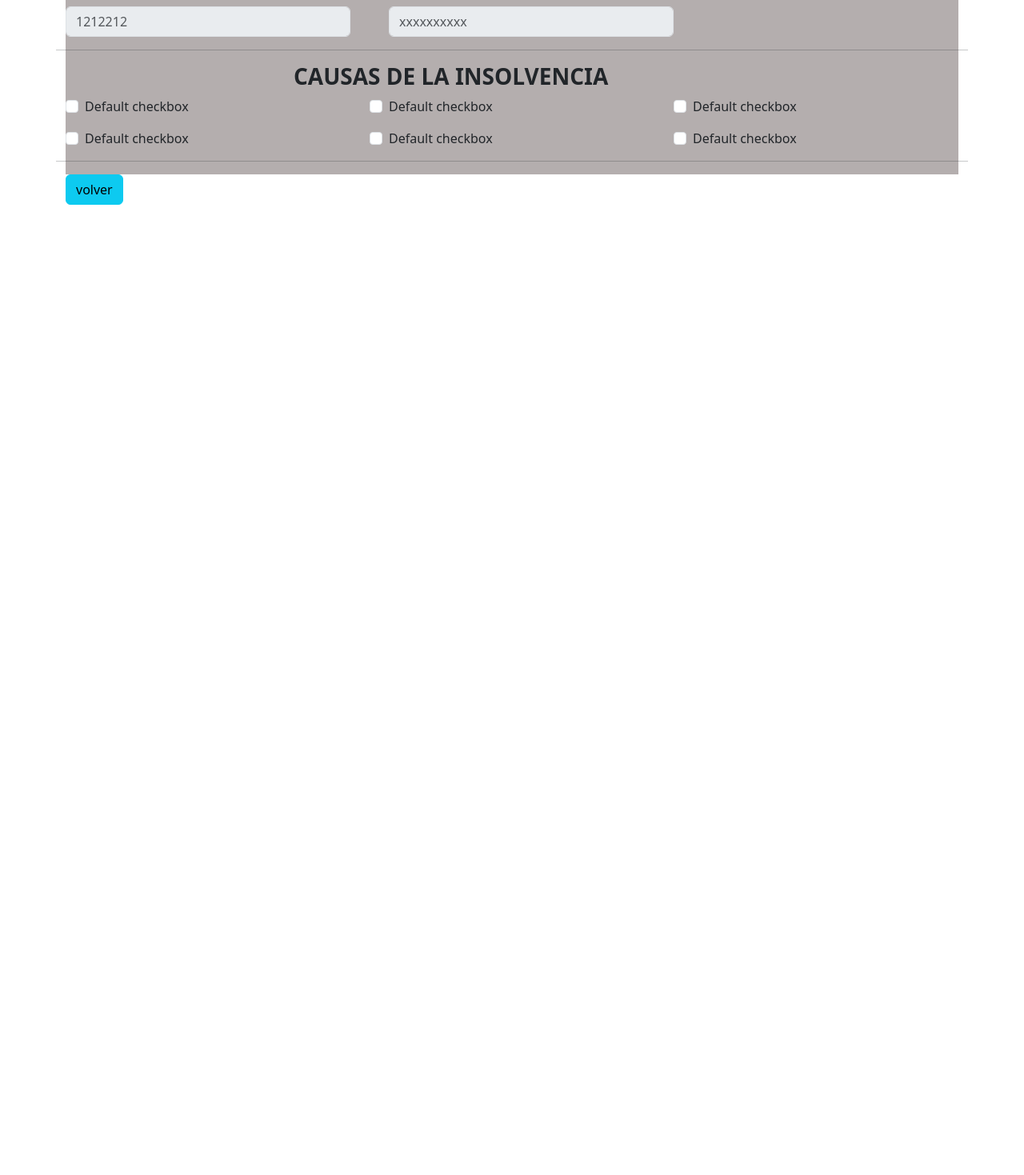
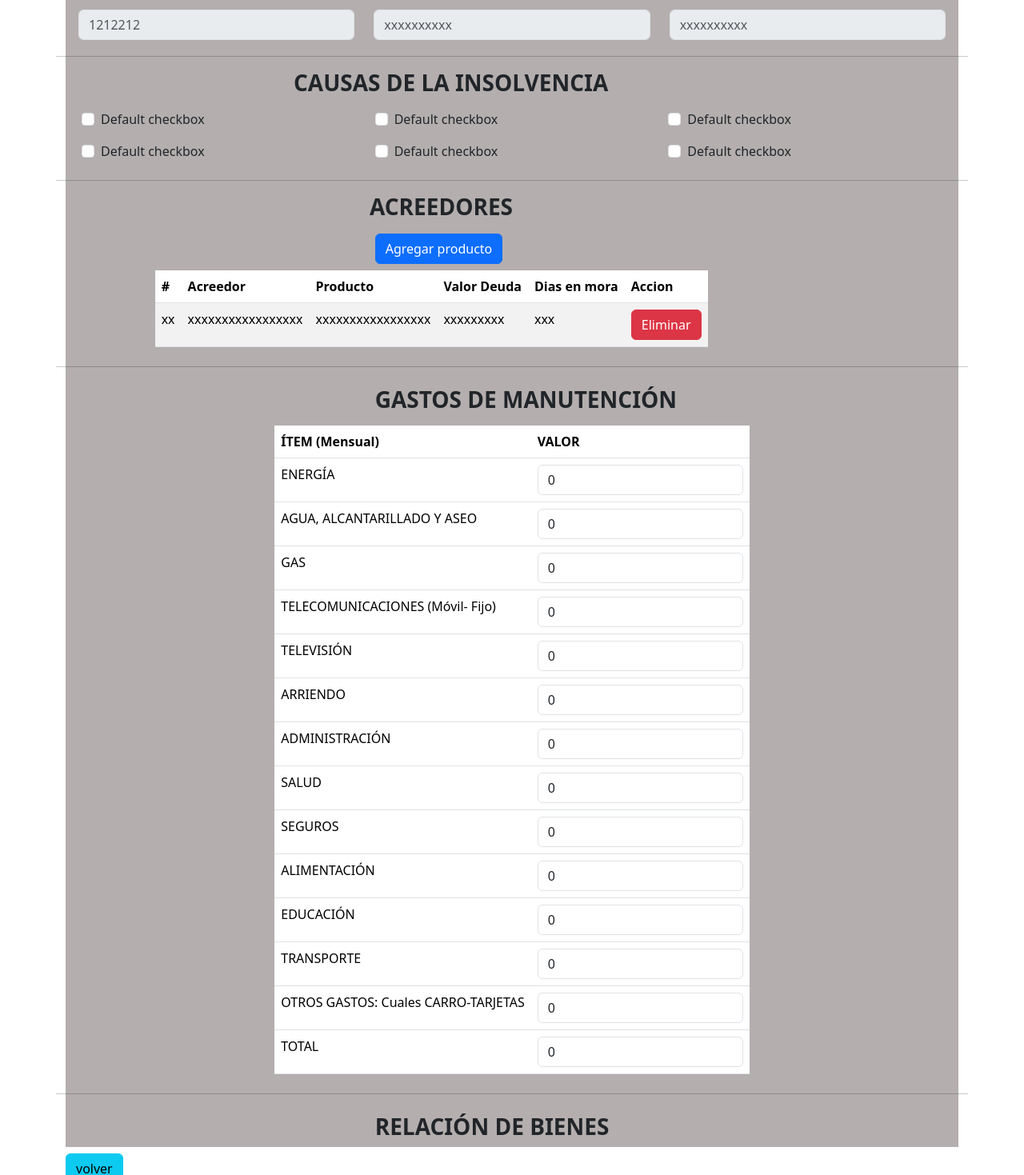
Before and after one commit to sneyder53/front-insolvencia, an Angular app: page /orientacion/1 in a window 1280 px wide. Shown: the part 263-1732 px from the top of the page at 80% size. Before the commit the page ends 800 px from the top, so only its background shows below. Built offline with nearby package versions, Linux system fonts and the light colour scheme.

Commit message:
ajuste de navbar y orientacion

```diff
--- a/src/app/components/navbar/navbar.component.html
+++ b/src/app/components/navbar/navbar.component.html
@@ -17,10 +17,10 @@
             Configuracion
           </a>
           <ul class="dropdown-menu">
-            <li><a class="dropdown-item" [routerLink]="['/honorario']">Honorarios</a></li>
             <li><a class="dropdown-item" [routerLink]="['/usuario']">Usuarios</a></li>
             <li><hr class="dropdown-divider"></li>
             <li><a class="dropdown-item" [routerLink]="['/causa']">Causas</a></li>
+            <li><a class="dropdown-item" [routerLink]="['/honorario']">Honorarios</a></li>
           </ul>
         </li>
       </ul>
--- a/src/app/components/orientacion/orientacion.component.html
+++ b/src/app/components/orientacion/orientacion.component.html
@@ -12,39 +12,45 @@
         <hr>
       </div>
       <div class="row">
-        <div class="col-3"></div>
+        <div class="col-4"></div>
         <div class="col-auto">
-          <h3>Datos Cliente</h3>
+          <h3><strong>DATOS CLIENTE</strong></h3>
         </div>
-        <div class="col-3"></div>
+        <div class="col-4"></div>
       </div>
-      <div class="row">
+      <div class="row m-1">
         <div class="col-4">
           <div class="mb-3">
             <label for="cliente" class="form-label">Cedula</label>
             <input type="text" class="form-control" id="cedula" placeholder="1212212" disabled>
           </div>
         </div>
-        <div class="col-auto"></div>
+
         <div class="col-4">
           <div class="mb-3">
             <label for="cliente" class="form-label">Nombre</label>
-            <input type="text" class="form-control" id="cedula" placeholder="xxxxxxxxxx" disabled>
+            <input type="text" class="form-control" id="nombre" placeholder="xxxxxxxxxx" disabled>
+          </div>
+        </div>
+        <div class="col-4">
+          <div class="mb-3">
+            <label for="cliente" class="form-label">Telefono</label>
+            <input type="text" class="form-control" id="telefono" placeholder="xxxxxxxxxx" disabled>
           </div>
         </div>
       </div>
       <div class="row">
         <hr>
       </div>
-      <div class="row">
+      <div class="row ">
         <div class="col-3"></div>
-        <div class="col-auto">
+        <div class="col-auto ">
           <h3><strong>CAUSAS DE LA INSOLVENCIA</strong></h3>
         </div>
         <div class="col-3"></div>
       </div>
 
-      <div class="row">
+      <div class="row m-2">
         <div class="col-4">
           <div class="mb-3">
             <div class="form-check">
@@ -103,7 +109,170 @@
       <div class="row">
         <hr>
       </div>
-
+      <div class="row ">
+        <div class="col-4"></div>
+        <div class="col-auto ">
+          <h3><strong>ACREEDORES</strong></h3>
+        </div>
+        <div class="col-4"></div>
+      </div>
+      <div class="row m-2">
+        <div class="col-4"></div>
+        <div class="col-auto">
+          <button class="btn btn-primary">Agregar producto</button>
+        </div>
+        <div class="col-4"></div>
+      </div>
+      <div class="row m-2">
+        <div class="col-1"></div>
+        <div class="col-auto">
+          <table class="table table-striped table-hover">
+            <thead>
+              <tr>
+                <th scope="col">#</th>
+                <th scope="col">Acreedor</th>
+                <th scope="col">Producto</th>
+                <th scope="col">Valor Deuda</th>
+                <th scope="col">Dias en mora</th>
+                <th scope="col">Accion</th>
+              </tr>
+            </thead>
+            <tbody>
+              <tr>
+                <td>xx</td>
+                <td>xxxxxxxxxxxxxxxxx</td>
+                <td>xxxxxxxxxxxxxxxxx</td>
+                <td>xxxxxxxxx</td>
+                <td>xxx</td>
+                <td>
+                  <button class="btn btn-danger">Eliminar</button>
+                </td>
+              </tr>
+            </tbody>
+          </table>
+        </div>
+        <div class="col-1"></div>
+      </div>
+      <div class="row">
+        <hr>
+      </div>
+      <div class="row m-2">
+        <div class="col-4"></div>
+        <div class="col-auto ">
+          <h3><strong>GASTOS DE MANUTENCIÓN </strong></h3>
+        </div>
+        <div class="col-4"></div>
+      </div>
+      <div class="row m-2">
+        <div class="col"></div>
+        <div class="col-auto">
+          <table class="table">
+            <thead>
+              <tr>
+                <th scope="col">ÍTEM (Mensual)</th>
+                <th scope="col">VALOR</th>
+              </tr>
+            </thead>
+            <tbody>
+              <tr>
+                <td>ENERGÍA</td>
+                <td>
+                  <input class="form-control" type="number" aria-label="Valor" value="0">
+                </td>
+              </tr>
+              <tr>
+                <td>AGUA, ALCANTARILLADO Y ASEO</td>
+                <td>
+                  <input class="form-control" type="number" aria-label="Valor" value="0">
+                </td>
+              </tr>
+              <tr>
+                <td>GAS</td>
+                <td>
+                  <input class="form-control" type="number" aria-label="Valor" value="0">
+                </td>
+              </tr>
+              <tr>
+                <td>TELECOMUNICACIONES (Móvil- Fijo)</td>
+                <td>
+                  <input class="form-control" type="number" aria-label="Valor" value="0">
+                </td>
+              </tr>
+              <tr>
+                <td>TELEVISIÓN</td>
+                <td>
+                  <input class="form-control" type="number" aria-label="Valor" value="0">
+                </td>
+              </tr>
+              <tr>
+                <td>ARRIENDO</td>
+                <td>
+                  <input class="form-control" type="number" aria-label="Valor" value="0">
+                </td>
+              </tr>
+              <tr>
+                <td>ADMINISTRACIÓN</td>
+                <td>
+                  <input class="form-control" type="number" aria-label="Valor" value="0">
+                </td>
+              </tr>
+              <tr>
+                <td>SALUD</td>
+                <td>
+                  <input class="form-control" type="number" aria-label="Valor" value="0">
+                </td>
+              </tr>
+              <tr>
+                <td>SEGUROS</td>
+                <td>
+                  <input class="form-control" type="number" aria-label="Valor" value="0">
+                </td>
+              </tr>
+              <tr>
+                <td>ALIMENTACIÓN</td>
+                <td>
+                  <input class="form-control" type="number" aria-label="Valor" value="0">
+                </td>
+              </tr>
+              <tr>
+                <td>EDUCACIÓN</td>
+                <td>
+                  <input class="form-control" type="number" aria-label="Valor" value="0">
+                </td>
+              </tr>
+              <tr>
+                <td>TRANSPORTE</td>
+                <td>
+                  <input class="form-control" type="number" aria-label="Valor" value="0">
+                </td>
+              </tr>
+              <tr>
+                <td>OTROS GASTOS: Cuales CARRO-TARJETAS</td>
+                <td>
+                  <input class="form-control" type="number" aria-label="Valor" value="0">
+                </td>
+              </tr>
+              <tr>
+                <td>TOTAL</td>
+                <td>
+                  <input class="form-control" type="number" aria-label="Valor" value="0">
+                </td>
+              </tr>
+            </tbody>
+          </table>
+        </div>
+        <div class="col"></div>
+      </div>
+      <div class="row">
+        <hr>
+      </div>
+      <div class="row m-2">
+        <div class="col-4"></div>
+        <div class="col-auto ">
+          <h3><strong>RELACIÓN DE BIENES  </strong></h3>
+        </div>
+        <div class="col-4"></div>
+      </div>
     </form>
   </div>
   <button class="btn btn-info" (click)="volver()" >volver</button>
```
